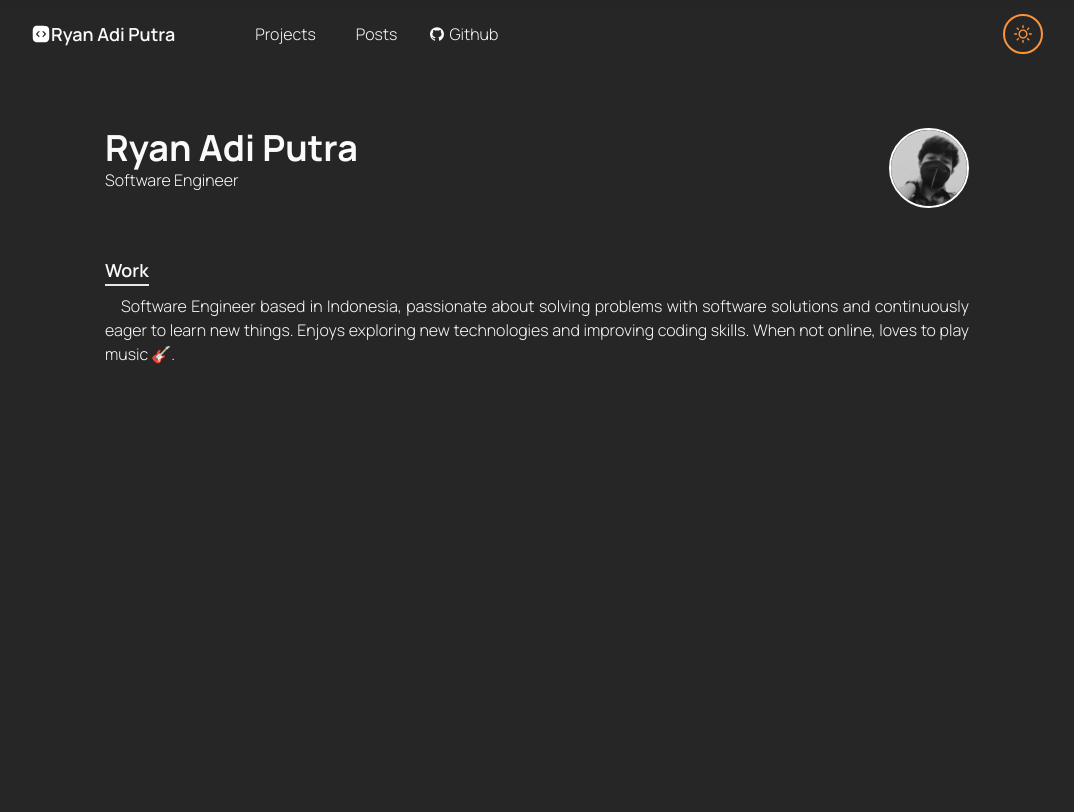
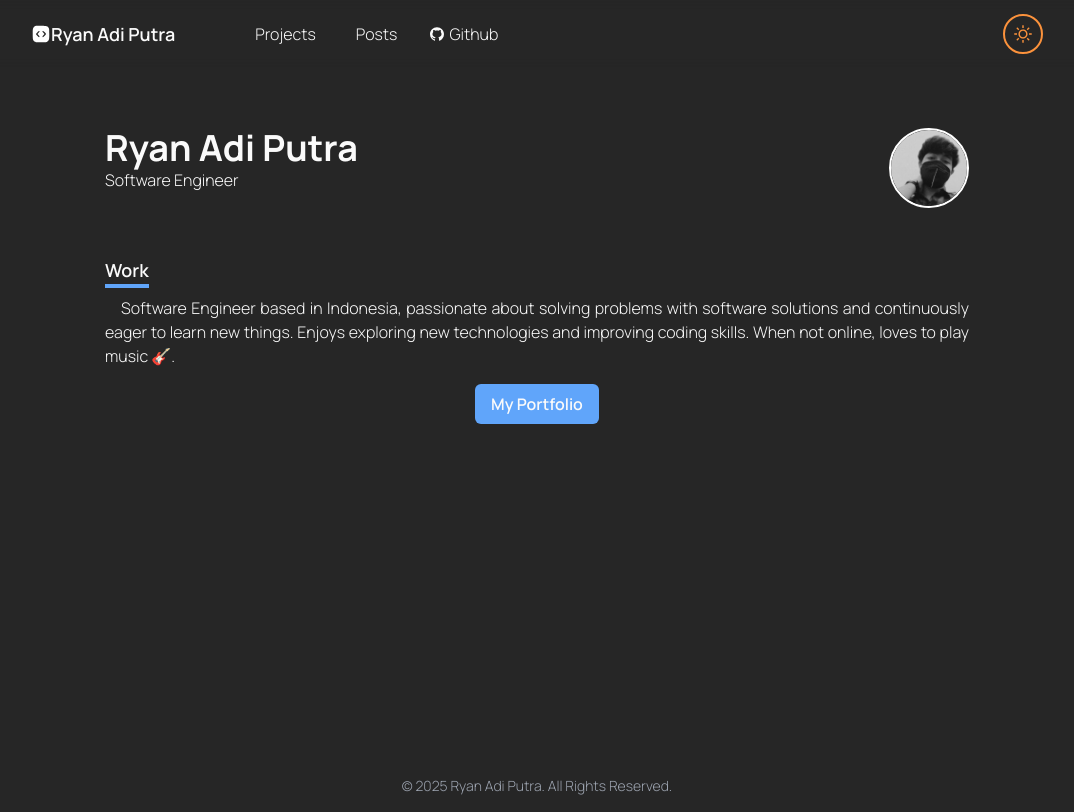
Before and after one commit to ryanadiputraa/ryanadiputra.my.id, a Next.js app: page / in a window 1280 px wide. Shown: the whole page, without its empty margins (103-1177 px from the left). Built offline with nearby package versions, Linux system fonts and the light colour scheme.

Commit message:
feat(layout): add button & footer components

```diff
--- a/src/app/layout.tsx
+++ b/src/app/layout.tsx
@@ -3,6 +3,7 @@ import { Manrope } from "next/font/google";
 import { DEFAULT_THEME } from "@/constants";
 
 import { Header } from "@/components/header";
+import { Footer } from "@/components/footer";
 import "./globals.css";
 
 const font = Manrope({
@@ -23,7 +24,8 @@ export default function RootLayout({ children }: { children: React.ReactNode })
                 className={`${font.className} bg-neutral-200 dark:bg-neutral-800 text-neutral-900 dark:text-neutral-50 transition-colors font-thin`}
             >
                 <Header />
-                <div className="pt-32 px-4 w-full max-w-4xl mx-auto">{children}</div>
+                <div className="min-h-[95vh] pt-32 px-4 w-full max-w-4xl mx-auto">{children}</div>
+                <Footer />
             </body>
         </html>
     );
--- a/src/app/page.tsx
+++ b/src/app/page.tsx
@@ -1,4 +1,7 @@
 import Image from "next/image";
+import Link from "next/link";
+
+import { Button } from "@/components/button";
 
 export default function Home() {
     return (
@@ -25,6 +28,9 @@ export default function Home() {
                         exploring new technologies and improving coding skills. When not online,
                         loves to play music 🎸.
                     </p>
+                    <Link href={"/projects"} className="mt-4 self-center">
+                        <Button>My Portfolio</Button>
+                    </Link>
                 </div>
             </section>
         </main>
@@ -33,7 +39,7 @@ export default function Home() {
 
 function SubHeader({ text }: { text: string }): React.ReactNode {
     return (
-        <h4 className="border-solid border-b-2 border-grey-300 text-lg font-semibold mb-2">
+        <h4 className="border-solid border-b-4 border-blue-400 text-lg font-semibold mb-2">
             {text}
         </h4>
     );
--- /dev/null
+++ b/src/components/button.tsx
@@ -0,0 +1,18 @@
+interface Props
+    extends React.DetailedHTMLProps<
+        React.ButtonHTMLAttributes<HTMLButtonElement>,
+        HTMLButtonElement
+    > {
+    children: React.ReactNode;
+}
+
+export function Button({ children, ...props }: Props): React.ReactNode {
+    return (
+        <button
+            {...props}
+            className={`py-2 px-4 rounded-md font-semibold bg-blue-400 text-neutral-50 active:scale-95 active:brightness-95 ${props.className}`}
+        >
+            {children}
+        </button>
+    );
+}
--- /dev/null
+++ b/src/components/footer.tsx
@@ -0,0 +1,8 @@
+export function Footer(): React.ReactNode {
+    const now = new Date().getFullYear();
+    return (
+        <footer className="p-4 text-center text-sm text-gray-400">
+            © {now} Ryan Adi Putra. All Rights Reserved.
+        </footer>
+    );
+}
```
